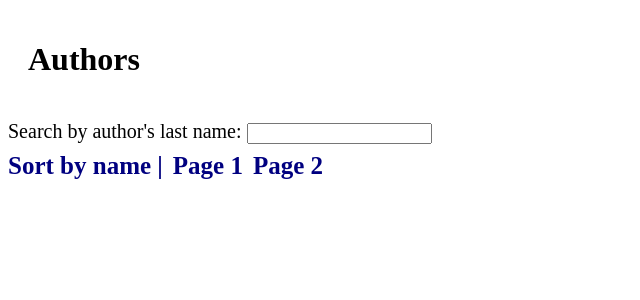
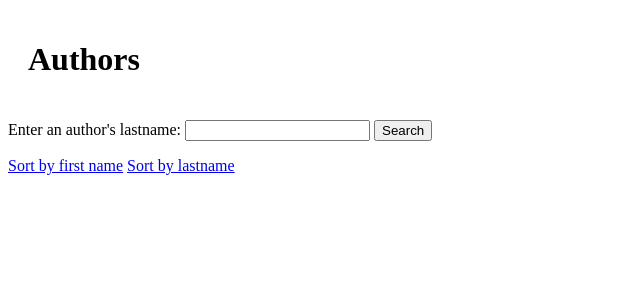
Before and after one commit to amymhaddad/upcase_booklist_app, a Flask app: page /authors in a window 1280 px wide. Shown: the part 71-371 px from the top of the page, without its empty margins (0-640 px from the left). Run offline with Flask 2, Linux system fonts and the light colour scheme; data that the repository does not hold is empty.

Commit message:
Updates to app

```diff
--- a/app.py
+++ b/app.py
@@ -1,4 +1,4 @@
-from flask import Flask, render_template, request
+from flask import Flask, render_template, request, abort
 
 from upcase_booklist_app.database import db_session
 from upcase_booklist_app.models.book import Book
@@ -54,17 +54,30 @@ def authors():
     """Show the list of authors and the books they've written"""
 
     if request.method == "POST":
-        single_author = request.form["last_name"]
-        authors = db_session.query(Author).filter(Author.last_name == single_author)
+        last_name = request.form["last_name"]
+        authors = (
+            db_session.query(Author)
+            .join(Book, Author.id == Book.author_id)
+            .filter(Author.last_name == last_name)
+        )
+        if last_name not in authors:
+            abort(404)
 
     elif request.method == "GET" and request.args:
-        if request.args.get("page"):
-            limit_authors = request.args.get("page")
-            authors = db_session.query(Author).limit(10).offset(limit_authors)
-
-        elif request.args.get("sort"):
-            author_name = request.args.get("sort")
-            authors = db_session.query(Author).order_by(author_name).all()
+        if request.args.get("author_firstname"):
+            first_name = request.args.get("first_name")
+            authors = (
+                db_session.query(Author)
+                .join(Book, Author.id == Book.author_id)
+                .order_by(Author.first_name)
+            )
+        else:
+            last_name = request.args.get("last_name")
+            authors = (
+                db_session.query(Author)
+                .join(Book, Author.id == Book.author_id)
+                .order_by(Author.last_name)
+            )
 
     else:
         authors = (
@@ -123,7 +136,11 @@ def category(category_id):
     """Direct user to page about a specific category"""
 
     category = (
-        db_session.query(Category).join(Book, Category.id == Book.category_id).filter(Category.id == category_id).first())
+        db_session.query(Category)
+        .join(Book, Category.id == Book.category_id)
+        .filter(Category.id == category_id)
+        .first()
+    )
 
     return render_template("category.html", category=category)
 
--- a/models/book.py
+++ b/models/book.py
@@ -15,7 +15,6 @@ class Book(Base):
     publication_year = Column(Integer, nullable=False)
 
     author_id = Column(Integer, ForeignKey("authors.id"))
-    #back_populates = "books" is called this b/c books is the method that's defined in the Author() class --> books = relationship("Book", back_populates="author")
     author = relationship("Author", back_populates="books")
 
     category_id = Column(Integer, ForeignKey("categories.id"))
--- a/models/user.py
+++ b/models/user.py
@@ -1,5 +1,6 @@
 from sqlalchemy import Column, Integer, String, DateTime
 from upcase_booklist_app.database import Base
+
 
 class User(Base):
 
--- a/scripts/import_books.py
+++ b/scripts/import_books.py
@@ -30,7 +30,7 @@ books = []
 for _ in range(100):
 
     author = session.query(Author).order_by(random()).first()
-    #add categories to import_books that way I get a category value
+    # add categories to import_books that way I get a category value
     category = session.query(Category).order_by(random()).first()
 
     book = Book(
--- a/templates/authors.html
+++ b/templates/authors.html
@@ -19,22 +19,22 @@
         <div>
             <h1 class="page-title">Authors</h1>
         </div>
+        <div>
+            <form method="POST">
+                <p>Enter an author's lastname:
+                    <input type="text" name="last_name" size="20">
+                    <button type="submit">Search</button>
+                </p>
+            </form>
+        </div>
 
         <div>
-            <div class="select-authors">
-                <form action="/authors" method="POST">
-                    <label for="name">Search by author's last name: </label>
-                    <input type="text" name="last_name" id="last_name" required>
-                </form>
+            <form method="GET">
+                <a href="/authors?author_firstname=first_name">Sort by first name</a>
+                <a href="/authors?author_lastname=last_name">Sort by lastname</a>
+            </form>
 
-                <div class="sort-authors">
-                        <a href="authors?sort=last_name">Sort by name | </a>
-
-                        <a href="authors?page=1"> Page 1</a>
-                        <a href="authors?page=2"> Page 2</a>
-                </div>
-            </div>
-
+        </div>
 
 
             <div>
```
Also changed, not shown: alembic/env.py (+3 -4 lines), alembic/versions/4f179c7b94cb_create_relationship_between_author_and_.py (+8 -6 lines), data/author.py (+5 -10 lines), database.py (+6 -7 lines), scripts/import_authors.py (+5 -3 lines), data/books.py (line endings or trailing spaces).
